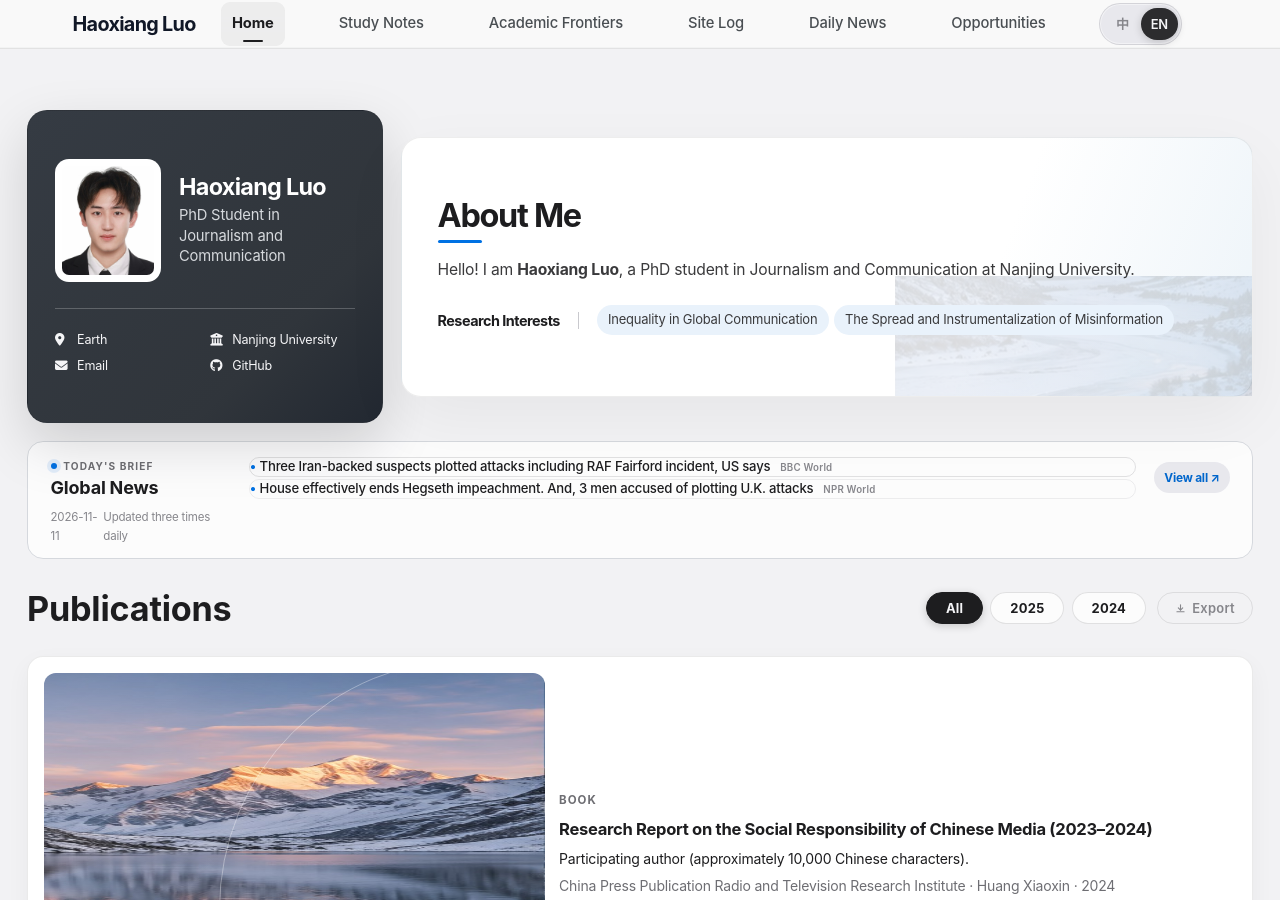
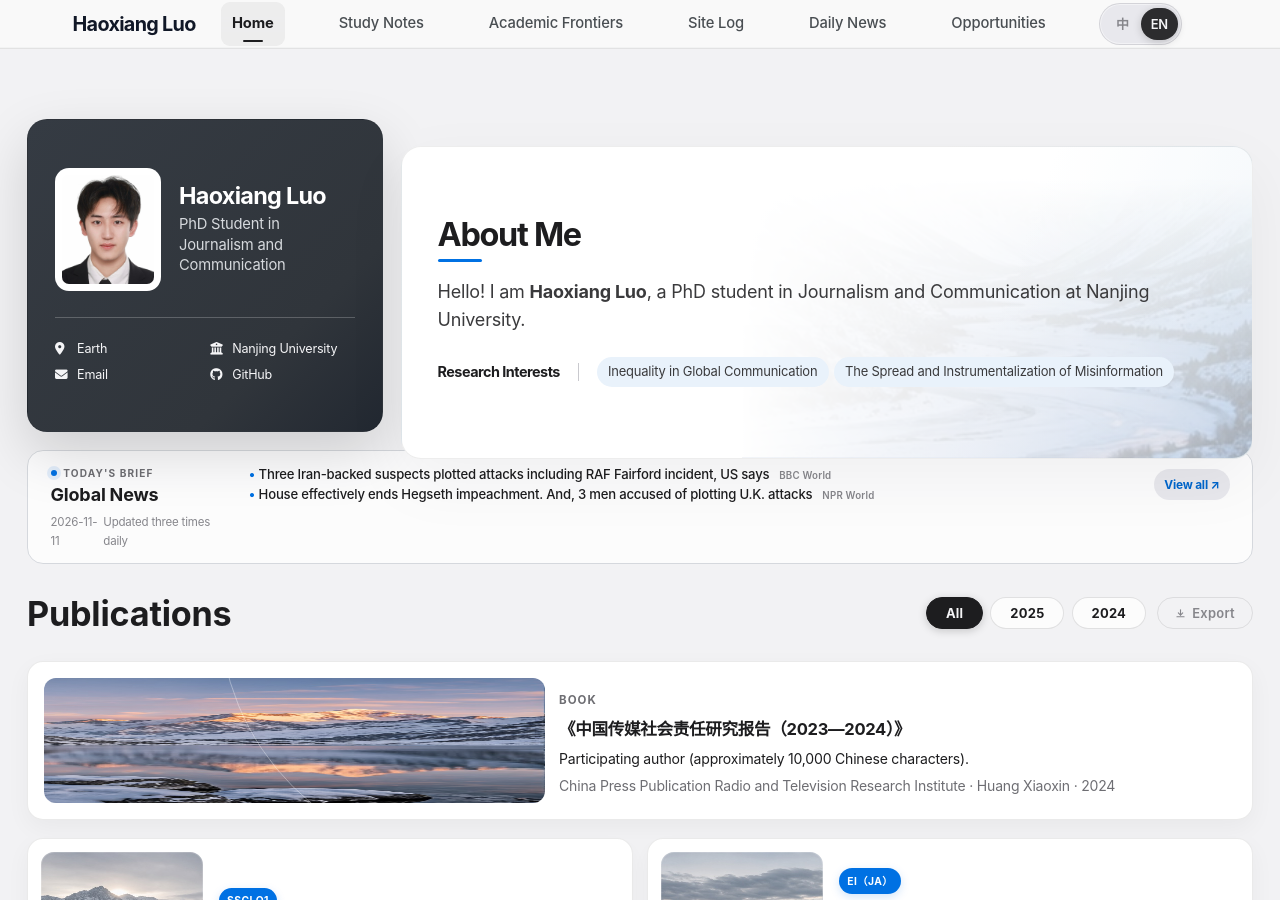
Before and after one commit to HaoxiangLuo/HaoxiangLuo.github.io, a Jekyll site: the page built from _pages/about.md, in a window 1280 px wide and 900 px high. Built offline with Jekyll 4.4.1, drawn with Linux system fonts in a browser that asks for light colours; a style sheet for code colours, icons or effects is not loaded; some of the changed text lies outside the part shown.

Commit message:
融合首页背景并收纳排序原题作品

```diff
--- a/_includes/publications-en.html
+++ b/_includes/publications-en.html
@@ -16,7 +16,7 @@
     <div class="publication-section-heading"><span>01</span><h2>Book</h2><small>1 work</small></div>
     <article class="publication-card publication-card--featured" data-year="2024" data-venue="China Press Publication Radio and Television Research Institute" data-date="2024" data-authors="Huang Xiaoxin; Haoxiang Luo (contributing author)">
       <div class="publication-cover publication-cover--book publication-cover--book-nature" aria-hidden="true"></div>
-      <div class="publication-card__body"><span class="publication-badge">BOOK</span><h3>Research Report on the Social Responsibility of Chinese Media (2023–2024)</h3><p>Participating author (approximately 10,000 Chinese characters).</p><p class="publication-meta">China Press Publication Radio and Television Research Institute · Huang Xiaoxin<span class="publication-year"> · 2024</span></p></div>
+      <div class="publication-card__body"><span class="publication-badge">BOOK</span><h3>《中国传媒社会责任研究报告（2023—2024）》</h3><p>Participating author (approximately 10,000 Chinese characters).</p><p class="publication-meta">China Press Publication Radio and Television Research Institute · Huang Xiaoxin<span class="publication-year"> · 2024</span></p></div>
     </article>
   </section>
   <section class="publication-column publication-column--articles">
@@ -24,9 +24,9 @@
     <div class="publication-card-list">
       <article class="publication-card" data-year="2025" data-rank="SSCI Q1" data-venue="Technovation" data-date="2025" data-authors="Yang, C.; Luo, H.; Yang, S.; Li, L.; Liu, Q."><div class="publication-cover publication-cover--nature publication-cover--nature-1" aria-hidden="true"></div><div class="publication-card__body"><span class="publication-badge publication-badge--rank">SSCI Q1</span><h3>Digital Platforms and Smart City Synergies: Unlocking Cross-Sector Innovation and Governance in Urban Transformation</h3><p class="publication-meta"><em>Technovation</em><span class="publication-year"> · 2025</span></p></div></article>
       <article class="publication-card" data-year="2025" data-rank="EI (JA)" data-venue="Membrane Technology" data-date="January 2025" data-authors="Yang, C.; Luo, H.; Li, L.; Liu, Q."><div class="publication-cover publication-cover--nature publication-cover--nature-2" aria-hidden="true"></div><div class="publication-card__body"><span class="publication-badge publication-badge--rank">EI（JA）</span><h3>The Influence of Social Media Users’ Pre-understanding on Polarization Behavior in the Process of International Information “Backflow” Assisted by Artificial Intelligence: A Study Based on a Structural Equation Model</h3><p class="publication-meta"><em>Membrane Technology</em><span class="publication-year"> · 2025</span></p></div></article>
-      <article class="publication-card" data-year="2025" data-rank="CSSCI (Extended)" data-venue="Journalism Lover (Xinwen Aihaozhe)" data-date="2025, Issue 4" data-authors="Hu, S.; Luo, H.; Cheng, D."><div class="publication-cover publication-cover--nature publication-cover--nature-3" aria-hidden="true"></div><div class="publication-card__body"><span class="publication-badge publication-badge--rank">CSSCI扩展</span><h3>The Adoption of Generative AI among Radio and Television Media Professionals: Processes and Challenges</h3><p class="publication-meta"><em>Journalism Lover</em><span class="publication-year"> · 2025</span></p></div></article>
+      <article class="publication-card" data-year="2025" data-rank="CSSCI (Extended)" data-venue="Journalism Lover (Xinwen Aihaozhe)" data-date="2025, Issue 4" data-authors="Hu, S.; Luo, H.; Cheng, D."><div class="publication-cover publication-cover--nature publication-cover--nature-3" aria-hidden="true"></div><div class="publication-card__body"><span class="publication-badge publication-badge--rank">CSSCI扩展</span><h3>广电媒体从业者对生成式人工智能的采纳过程与困境</h3><p class="publication-meta">《新闻爱好者》<span class="publication-year"> · 2025</span></p></div></article>
       <article class="publication-card" data-year="2024" data-venue="Eurasia Journal of Science and Technology" data-date="2024" data-authors="Luo, H."><div class="publication-cover publication-cover--nature publication-cover--nature-4" aria-hidden="true"></div><div class="publication-card__body"><h3>Factors Influencing the Adoption of Generative AI by Chinese Mainstream Media Journalists: A Multidimensional Analysis Based on the UTAUT Model and TOE Framework</h3><p class="publication-meta"><em>Eurasia Journal of Science and Technology</em><span class="publication-year"> · 2024</span></p></div></article>
-      <article class="publication-card" data-year="2024" data-rank="AMI" data-venue="News Knowledge (Xinwen Zhishi)" data-date="March 2024, pp. 65–72" data-authors="Luo, H."><div class="publication-cover publication-cover--nature publication-cover--nature-5" aria-hidden="true"></div><div class="publication-card__body"><span class="publication-badge publication-badge--rank">AMI</span><h3>How the Gender Gap in Appearance Anxiety Emerges on Social Media and the Compensatory Behaviors That Follow</h3><p class="publication-meta"><em>News Knowledge</em><span class="publication-year"> · 2024</span></p></div></article>
+      <article class="publication-card" data-year="2024" data-rank="AMI" data-venue="News Knowledge (Xinwen Zhishi)" data-date="March 2024, pp. 65–72" data-authors="Luo, H."><div class="publication-cover publication-cover--nature publication-cover--nature-5" aria-hidden="true"></div><div class="publication-card__body"><span class="publication-badge publication-badge--rank">AMI</span><h3>社交媒体场域下容貌焦虑性别鸿沟的生成机理及补偿行为</h3><p class="publication-meta">《新闻知识》<span class="publication-year"> · 2024</span></p></div></article>
     </div>
   </section>
 </div>
--- a/_sass/_home-reference.scss
+++ b/_sass/_home-reference.scss
@@ -1,5 +1,18 @@
 /* Home page composition: profile and introduction first, followed by a brief
    and the actual publication record. Kept last in the CSS cascade. */
+body.home-page #main > .page .home-intro-panel { position: relative; overflow: hidden; isolation: isolate; }
+body.home-page #main > .page .home-intro-panel > * { position: relative; z-index: 1; }
+body.home-page #main > .page .home-intro-panel::after {
+  position: absolute; inset: 0 0 0 auto; width: 60%; height: 100%; opacity: .35;
+  background-image: linear-gradient(90deg, #fff 0%, rgba(255,255,255,0) 100%), linear-gradient(180deg, #fff 10%, rgba(255,255,255,0) 100%), url('/images/publication-snow-mountains.jpg');
+  background-position: center, center, right center;
+  background-size: cover, cover, 600% auto; background-repeat: no-repeat;
+  content: ''; pointer-events: none;
+}
+.publication-more { grid-column: 1 / -1; justify-self: end; margin-top: .6rem; padding: .5rem 1rem; border: 1px solid #d2d2d7; border-radius: 999px; background: #fff; color: #0066cc; cursor: pointer; font: inherit; font-size: .78rem; }
+.publication-more[hidden], .publication-card[hidden] { display: none !important; }
+body.home-page #main > .news-window .news-window__list a { border: 0; border-radius: 0; background: transparent; box-shadow: none; }
+body.home-page .language-toggle__option.is-active { background: #0071e3; }
 @media (min-width: 1024px) {
   body.home-page #main {
     display: grid !important;
@@ -7,12 +20,17 @@
     grid-template-rows: auto auto auto;
     align-items: stretch;
     gap: 1rem;
+    padding-top: 2rem;
   }
   body.home-page #main > .sidebar.sticky,
   body.home-page #main > .page { height: auto; min-height: 260px; align-self: stretch; }
   body.home-page #main > .sidebar.sticky { grid-row: 1; grid-column: 1; }
   body.home-page #main > .page { grid-row: 1; grid-column: 2; }
-  body.home-page #main > .page .home-intro-panel { height: 100%; min-height: 260px; box-sizing: border-box; overflow: visible; }
+  body.home-page #main > .page { display: flex; }
+  body.home-page #main > .page .page__inner-wrap { flex: 1; min-width: 0; }
+  body.home-page #main > .page .page__content { height: 100%; }
+  body.home-page #main > .page .home-intro-panel p { font-size: 1rem; line-height: 1.55; }
+  body.home-page #main > .page .home-intro-panel { height: 100%; min-height: 260px; box-sizing: border-box; overflow: hidden; }
   body.home-page .home-interests { display: flex; align-items: center; flex-wrap: wrap; gap: .65rem 1rem; }
   body.home-page #main > .page .home-interests h2 { flex: 0 0 auto; margin: 0; padding-right: 1rem; border-right: 1px solid #c9c9ce; }
   body.home-page #main > .page .home-interests ul { flex: 1 1 300px; margin: 0; }
@@ -28,6 +46,14 @@
   body.home-page .publication-card--featured { height: 100%; box-sizing: border-box; }
   body.home-page .publication-column--articles .publication-card { height: auto; min-width: 0; }
   body.home-page .publication-column--articles .publication-card h3 { overflow-wrap: anywhere; }
+  body.home-page #main > .home-publications .publication-board { align-items: stretch; }
+  body.home-page .publication-column { display: flex; flex-direction: column; min-width: 0; }
+  body.home-page .publication-card--featured { position: static; flex: 1; height: auto; min-height: 0; }
+  body.home-page .publication-column--articles .publication-card-list { grid-auto-rows: minmax(220px, auto); align-items: stretch; }
+  body.home-page .publication-column--articles .publication-card { height: 100%; box-sizing: border-box; min-height: 0; grid-template-columns: 28% minmax(0,1fr); }
+  body.home-page .publication-column--articles .publication-cover { width: 100%; height: 100%; min-height: 0; }
+  body.home-page .publication-card h3 { display: block; max-height: none; overflow: visible; -webkit-line-clamp: unset; }
+  body.home-page #main > .home-publications .publication-board:has(> .publication-column[hidden]) { grid-template-columns: minmax(0, 1fr); }
 }
 
 @media (min-width: 1024px) and (max-width: 1300px) {
--- a/assets/js/publications.js
+++ b/assets/js/publications.js
@@ -8,6 +8,33 @@
   var buttons = Array.prototype.slice.call(bar.querySelectorAll(".publication-filter__btn"));
   var cards = Array.prototype.slice.call(document.querySelectorAll(".publication-card[data-year]"));
   var columns = Array.prototype.slice.call(document.querySelectorAll(".publication-column"));
+  var articleList = document.querySelector(".publication-column--articles .publication-card-list");
+  var isHome = document.body.classList.contains("home-page");
+  var expanded = false;
+  var toggle;
+  var zh = (document.documentElement.lang || "en").indexOf("zh") === 0;
+  var activeYear = "all";
+  function rank(card) {
+    var value = (card.getAttribute("data-rank") || "").replace(/（/g, "(").replace(/）/g, ")").replace(/\s/g, "");
+    return {"SSCIQ1": 6, "EI(JA)": 5, "CSSCI": 4, "CSSCI扩展": 3, "CSSCI(Extended)": 3, "AMI": 2}[value] || 0;
+  }
+  if (articleList) {
+    Array.prototype.slice.call(articleList.children).sort(function (a, b) {
+      return rank(b) - rank(a) || Number(b.getAttribute("data-year")) - Number(a.getAttribute("data-year"));
+    }).forEach(function (card) { articleList.appendChild(card); });
+  }
+  if (isHome && articleList) {
+    toggle = document.createElement("button");
+    toggle.type = "button";
+    toggle.className = "publication-more";
+    articleList.id = "home-publication-articles";
+    toggle.setAttribute("aria-controls", articleList.id);
+    document.querySelector(".publication-board").insertAdjacentElement("afterend", toggle);
+    toggle.addEventListener("click", function () {
+      expanded = !expanded;
+      applyFilter(activeYear);
+    });
+  }
 
   // Remember each column's count suffix ("work", "articles", "项成果", "篇论文")
   // so the visible count can be recomputed on every filter change.
@@ -17,6 +44,7 @@
   });
 
   function applyFilter(year) {
+    activeYear = year;
     cards.forEach(function (card) {
       card.hidden = year !== "all" && card.getAttribute("data-year") !== year;
     });
@@ -29,6 +57,15 @@
         count.textContent = visible + (suffix ? " " + suffix : "");
       }
     });
+    if (toggle) {
+      var matches = Array.prototype.slice.call(articleList.children).filter(function (card) {
+        return year === "all" || card.getAttribute("data-year") === year;
+      });
+      matches.forEach(function (card, index) { card.hidden = !expanded && index >= 4; });
+      toggle.hidden = matches.length <= 4;
+      toggle.setAttribute("aria-expanded", String(expanded));
+      toggle.textContent = expanded ? (zh ? "收起作品" : "Show fewer") : (zh ? "展开其余作品（" + (matches.length - 4) + "）" : "Show remaining works (" + (matches.length - 4) + ")");
+    }
   }
 
   buttons.forEach(function (button) {
@@ -41,6 +78,7 @@
       applyFilter(button.getAttribute("data-year"));
     });
   });
+  applyFilter("all");
 })();
 
 /* Publications: password-protected export of the full publication summary.
```
